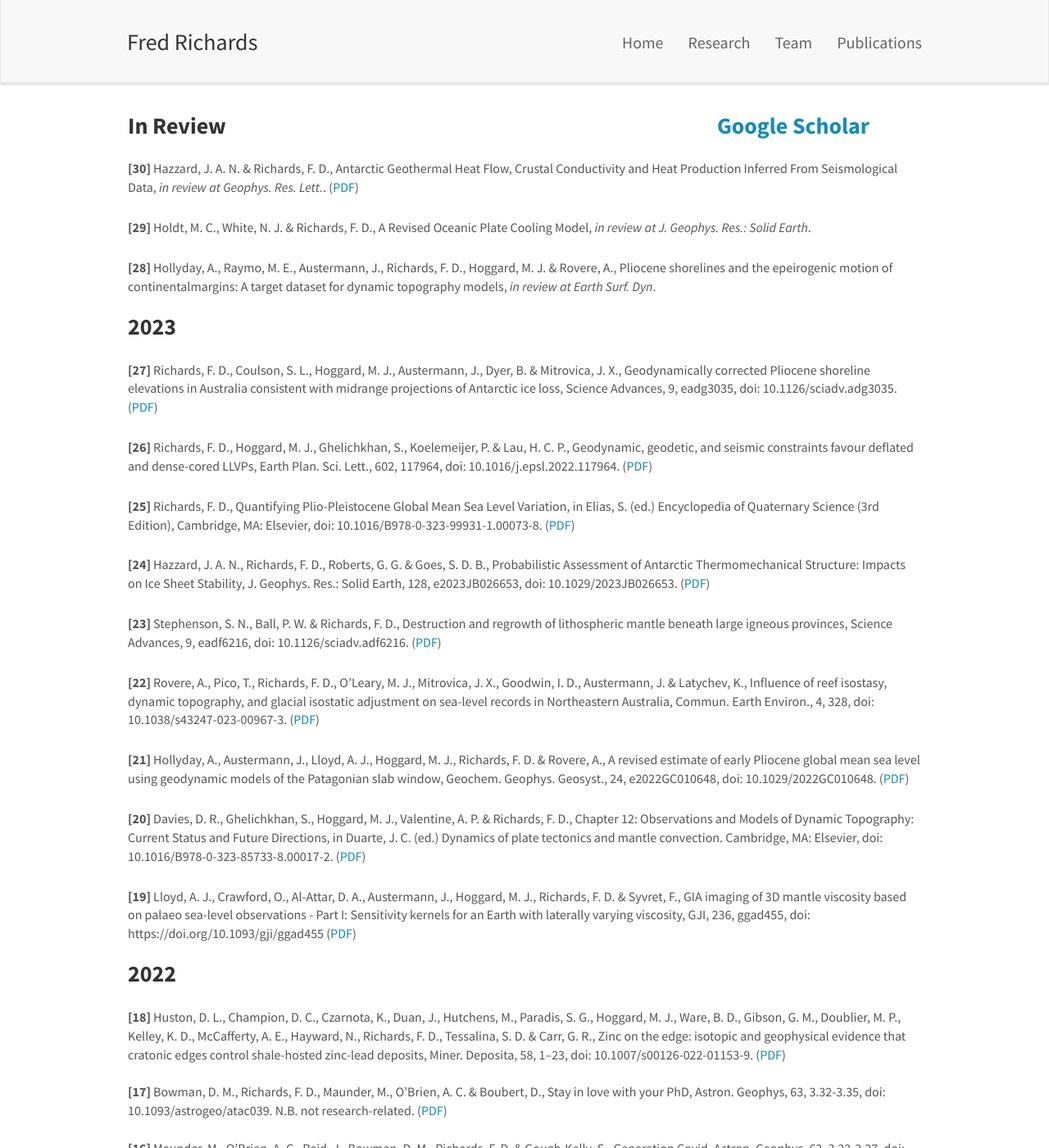
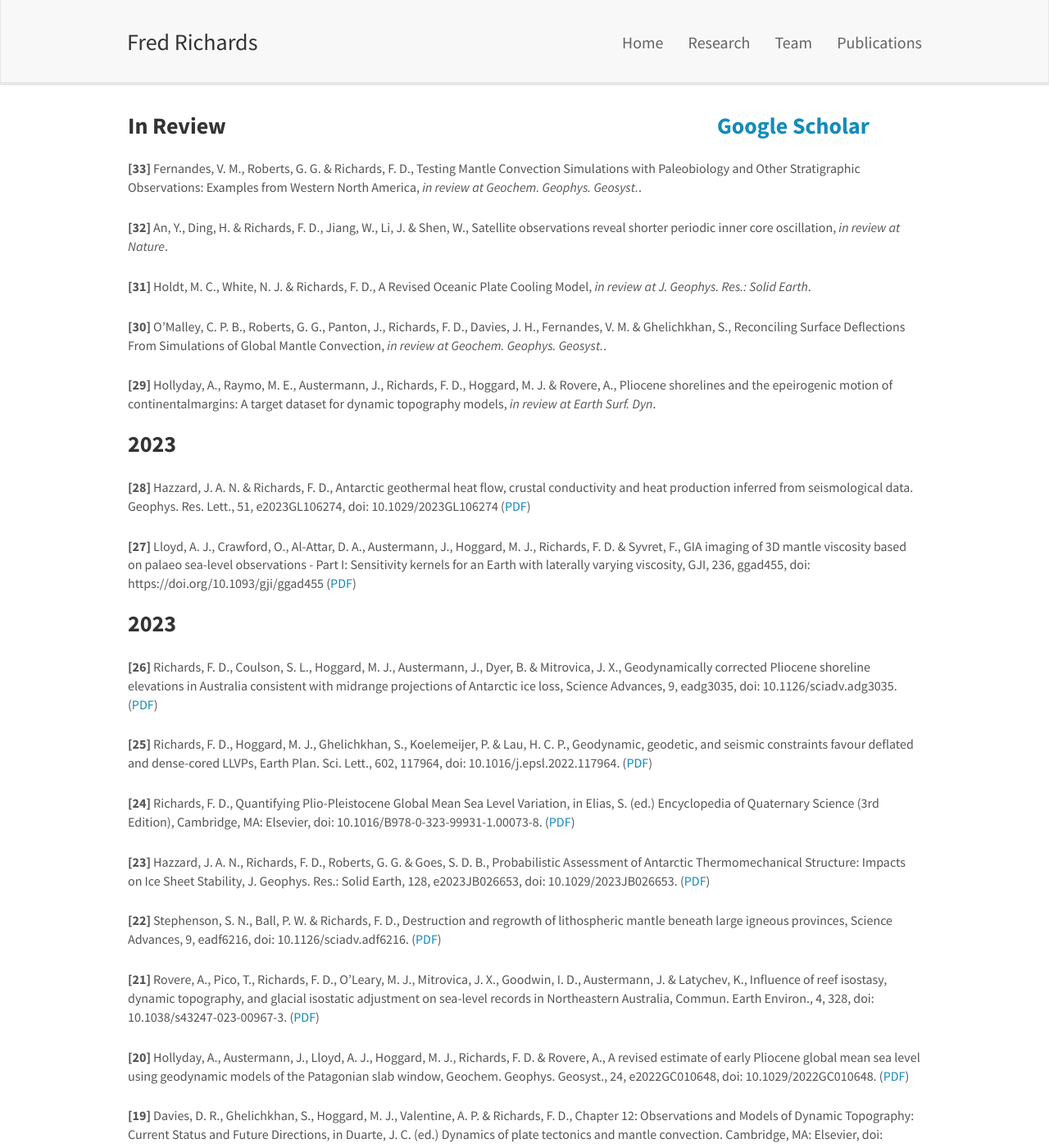
Before and after one commit to freddrichards/freddrichards.github.io, a Jekyll site: the page built from _pages/publications.md, in a window 1280 px wide and 1400 px high. Shown: the whole window at 82% size. Built offline with Jekyll 4.4.1, drawn with Linux system fonts in a browser that asks for light colours; nearby versions of some CDN libraries.

Commit message:
Update publications.md

```diff
--- a/_pages/publications.md
+++ b/_pages/publications.md
@@ -8,57 +8,75 @@
 <br/><br/>
 <h3 style="font-weight: bold">In Review	&emsp;&emsp;&emsp;&emsp;&emsp;&emsp;&emsp;&emsp;&emsp;&emsp;&emsp;&emsp;&emsp;&emsp;&emsp;&emsp;&emsp;&emsp;&emsp;&emsp;&emsp; [Google Scholar](https://scholar.google.co.uk/citations?user=IpZA1mcAAAAJ&hl=en&oi=sra)</h3>
 
+
 <p style="padding-top:15px">
-**[30]** Hazzard, J. A. N. & Richards, F. D., Antarctic Geothermal Heat Flow, Crustal Conductivity and Heat Production Inferred From Seismological Data, *in review at Geophys. Res. Lett.*. ([PDF](/documents/papers/hazzard_richards_2023_grl_inreview.pdf))
+**[33]** Fernandes, V. M., Roberts, G. G. & Richards, F. D., Testing Mantle Convection Simulations with Paleobiology and Other Stratigraphic Observations: Examples from Western North America, *in review at Geochem. Geophys. Geosyst.*.
+<!---([PDF](/documents/papers/fernandes_etal_2024_gcubed_inreview.pdf))--->
 </p>
 
 <p style="padding-top:15px">
-**[29]** Holdt, M. C., White, N. J. & Richards, F. D., A Revised Oceanic Plate Cooling Model, *in review at J. Geophys. Res.: Solid Earth*.
+**[32]** An, Y., Ding, H. & Richards, F. D., Jiang, W., Li, J. & Shen, W., Satellite observations reveal shorter periodic inner core oscillation, *in review at Nature*.
+<!---([PDF](/documents/papers/an_etal_2024_nature_inreview.pdf))--->
+</p>
+
+<p style="padding-top:15px">
+**[31]** Holdt, M. C., White, N. J. & Richards, F. D., A Revised Oceanic Plate Cooling Model, *in review at J. Geophys. Res.: Solid Earth*.
 <!---([PDF](/documents/papers/holdt_etal_2023_jgr_inreview.pdf))--->
 </p>
 
 <p style="padding-top:15px">
-**[28]** Hollyday, A., Raymo, M. E., Austermann, J., Richards, F. D., Hoggard, M. J. & Rovere, A., Pliocene shorelines and the epeirogenic motion of continentalmargins: A target dataset for dynamic topography models, *in review at Earth Surf. Dyn*.
+**[30]** O'Malley, C. P. B., Roberts, G. G., Panton, J., Richards, F. D., Davies, J. H., Fernandes, V. M. & Ghelichkhan, S., Reconciling Surface Deflections From Simulations of Global Mantle Convection, *in review at Geochem. Geophys. Geosyst.*.
+<!---([PDF](/documents/papers/omalley_etal_2024_gcubed_inreview.pdf))--->
+</p>
+
+<p style="padding-top:15px">
+**[29]** Hollyday, A., Raymo, M. E., Austermann, J., Richards, F. D., Hoggard, M. J. & Rovere, A., Pliocene shorelines and the epeirogenic motion of continentalmargins: A target dataset for dynamic topography models, *in review at Earth Surf. Dyn*.
 <!---(([PDF](/documents/papers/hollyday_etal_2023_esd_inreview.pdf))--->
 </p>
 
 <h3 style="font-weight: bold">2023</h3>
 
 <p style="padding-top:15px">
-**[27]** Richards, F. D., Coulson, S. L., Hoggard, M. J., Austermann, J., Dyer, B. & Mitrovica, J. X., Geodynamically corrected Pliocene shoreline elevations in Australia consistent with midrange projections of Antarctic ice loss, Science Advances, 9, eadg3035, doi: 10.1126/sciadv.adg3035. ([PDF](/documents/papers/richards_etal_2023_sciadv.pdf))
+**[28]** Hazzard, J. A. N. & Richards, F. D., Antarctic geothermal heat flow, crustal conductivity and heat production inferred from seismological data. Geophys. Res. Lett., 51, e2023GL106274, doi: 10.1029/2023GL106274 ([PDF](/documents/papers/hazzard_richards_2024_grl.pdf))
 </p>
 
 <p style="padding-top:15px">
-**[26]** Richards, F. D., Hoggard, M. J., Ghelichkhan, S., Koelemeijer, P. & Lau, H. C. P., Geodynamic, geodetic, and seismic constraints favour deflated and dense-cored LLVPs, Earth Plan. Sci. Lett., 602, 117964, doi: 10.1016/j.epsl.2022.117964. ([PDF](/documents/papers/richards_etal_2023_epsl.pdf))
+**[27]** Lloyd, A. J., Crawford, O., Al-Attar, D. A., Austermann, J., Hoggard, M. J., Richards, F. D. & Syvret, F., GIA imaging of 3D mantle viscosity based on palaeo sea-level observations - Part I: Sensitivity kernels for an Earth with laterally varying viscosity, GJI, 236, ggad455, doi: https://doi.org/10.1093/gji/ggad455
+([PDF](/documents/papers/lloyd_etal_2024_gji.pdf))
+</p>
+
+<h3 style="font-weight: bold">2023</h3>
+
+<p style="padding-top:15px">
+**[26]** Richards, F. D., Coulson, S. L., Hoggard, M. J., Austermann, J., Dyer, B. & Mitrovica, J. X., Geodynamically corrected Pliocene shoreline elevations in Australia consistent with midrange projections of Antarctic ice loss, Science Advances, 9, eadg3035, doi: 10.1126/sciadv.adg3035. ([PDF](/documents/papers/richards_etal_2023_sciadv.pdf))
 </p>
 
 <p style="padding-top:15px">
-**[25]** Richards, F. D., Quantifying Plio-Pleistocene Global Mean Sea Level Variation, in Elias, S. (ed.) Encyclopedia of Quaternary Science (3rd Edition), Cambridge, MA: Elsevier, doi: 10.1016/B978-0-323-99931-1.00073-8. ([PDF](/documents/papers/richards_2023_EQS.pdf))
+**[25]** Richards, F. D., Hoggard, M. J., Ghelichkhan, S., Koelemeijer, P. & Lau, H. C. P., Geodynamic, geodetic, and seismic constraints favour deflated and dense-cored LLVPs, Earth Plan. Sci. Lett., 602, 117964, doi: 10.1016/j.epsl.2022.117964. ([PDF](/documents/papers/richards_etal_2023_epsl.pdf))
 </p>
 
 <p style="padding-top:15px">
-**[24]** Hazzard, J. A. N., Richards, F. D., Roberts, G. G. & Goes, S. D. B., Probabilistic Assessment of Antarctic Thermomechanical Structure: Impacts on Ice Sheet Stability, J. Geophys. Res.: Solid Earth, 128, e2023JB026653, doi: 10.1029/2023JB026653. ([PDF](/documents/papers/hazzard_etal_2023_jgr.pdf))
+**[24]** Richards, F. D., Quantifying Plio-Pleistocene Global Mean Sea Level Variation, in Elias, S. (ed.) Encyclopedia of Quaternary Science (3rd Edition), Cambridge, MA: Elsevier, doi: 10.1016/B978-0-323-99931-1.00073-8. ([PDF](/documents/papers/richards_2023_EQS.pdf))
 </p>
 
 <p style="padding-top:15px">
-**[23]** Stephenson, S. N., Ball, P. W. & Richards, F. D.,  Destruction and regrowth of lithospheric mantle beneath large igneous provinces, Science Advances, 9, eadf6216, doi: 10.1126/sciadv.adf6216. ([PDF](/documents/papers/stephenson_etal_2023_sciadv.pdf))
+**[23]** Hazzard, J. A. N., Richards, F. D., Roberts, G. G. & Goes, S. D. B., Probabilistic Assessment of Antarctic Thermomechanical Structure: Impacts on Ice Sheet Stability, J. Geophys. Res.: Solid Earth, 128, e2023JB026653, doi: 10.1029/2023JB026653. ([PDF](/documents/papers/hazzard_etal_2023_jgr.pdf))
 </p>
 
 <p style="padding-top:15px">
-**[22]** Rovere, A., Pico, T., Richards, F. D., O’Leary, M. J., Mitrovica, J. X., Goodwin, I. D., Austermann, J. & Latychev, K., Influence of reef isostasy, dynamic topography, and glacial isostatic adjustment on sea-level records in Northeastern Australia, Commun. Earth Environ., 4, 328, doi: 10.1038/s43247-023-00967-3. ([PDF](/documents/papers/rovere_etal_2023_natcommearthenv.pdf))
+**[22]** Stephenson, S. N., Ball, P. W. & Richards, F. D.,  Destruction and regrowth of lithospheric mantle beneath large igneous provinces, Science Advances, 9, eadf6216, doi: 10.1126/sciadv.adf6216. ([PDF](/documents/papers/stephenson_etal_2023_sciadv.pdf))
 </p>
 
 <p style="padding-top:15px">
-**[21]**  Hollyday, A., Austermann, J., Lloyd, A. J., Hoggard, M. J., Richards, F. D. & Rovere, A., A revised estimate of early Pliocene global mean sea level using geodynamic models of the Patagonian slab window, Geochem. Geophys. Geosyst., 24, e2022GC010648, doi: 10.1029/2022GC010648. ([PDF](/documents/papers/hollyday_etal_2023_gcubed.pdf))
+**[21]** Rovere, A., Pico, T., Richards, F. D., O’Leary, M. J., Mitrovica, J. X., Goodwin, I. D., Austermann, J. & Latychev, K., Influence of reef isostasy, dynamic topography, and glacial isostatic adjustment on sea-level records in Northeastern Australia, Commun. Earth Environ., 4, 328, doi: 10.1038/s43247-023-00967-3. ([PDF](/documents/papers/rovere_etal_2023_natcommearthenv.pdf))
 </p>
 
 <p style="padding-top:15px">
-**[20]** Davies, D. R., Ghelichkhan, S., Hoggard, M. J., Valentine, A. P. & Richards, F. D., Chapter 12: Observations and Models of Dynamic Topography: Current Status and Future Directions, in  Duarte, J. C. (ed.) Dynamics of plate tectonics and mantle convection. Cambridge, MA: Elsevier, doi: 10.1016/B978-0-323-85733-8.00017-2. ([PDF](/documents/papers/davies_etal_2023_elsevier.pdf))
+**[20]**  Hollyday, A., Austermann, J., Lloyd, A. J., Hoggard, M. J., Richards, F. D. & Rovere, A., A revised estimate of early Pliocene global mean sea level using geodynamic models of the Patagonian slab window, Geochem. Geophys. Geosyst., 24, e2022GC010648, doi: 10.1029/2022GC010648. ([PDF](/documents/papers/hollyday_etal_2023_gcubed.pdf))
 </p>
 
 <p style="padding-top:15px">
-**[19]** Lloyd, A. J., Crawford, O., Al-Attar, D. A., Austermann, J., Hoggard, M. J., Richards, F. D. & Syvret, F., GIA imaging of 3D mantle viscosity based on palaeo sea-level observations - Part I: Sensitivity kernels for an Earth with laterally varying viscosity, GJI, 236, ggad455, doi: https://doi.org/10.1093/gji/ggad455
-([PDF](/documents/papers/lloyd_etal_2023_gji_inpress.pdf))
+**[19]** Davies, D. R., Ghelichkhan, S., Hoggard, M. J., Valentine, A. P. & Richards, F. D., Chapter 12: Observations and Models of Dynamic Topography: Current Status and Future Directions, in  Duarte, J. C. (ed.) Dynamics of plate tectonics and mantle convection. Cambridge, MA: Elsevier, doi: 10.1016/B978-0-323-85733-8.00017-2. ([PDF](/documents/papers/davies_etal_2023_elsevier.pdf))
 </p>
 
 <h3 style="font-weight: bold">2022</h3>
```
